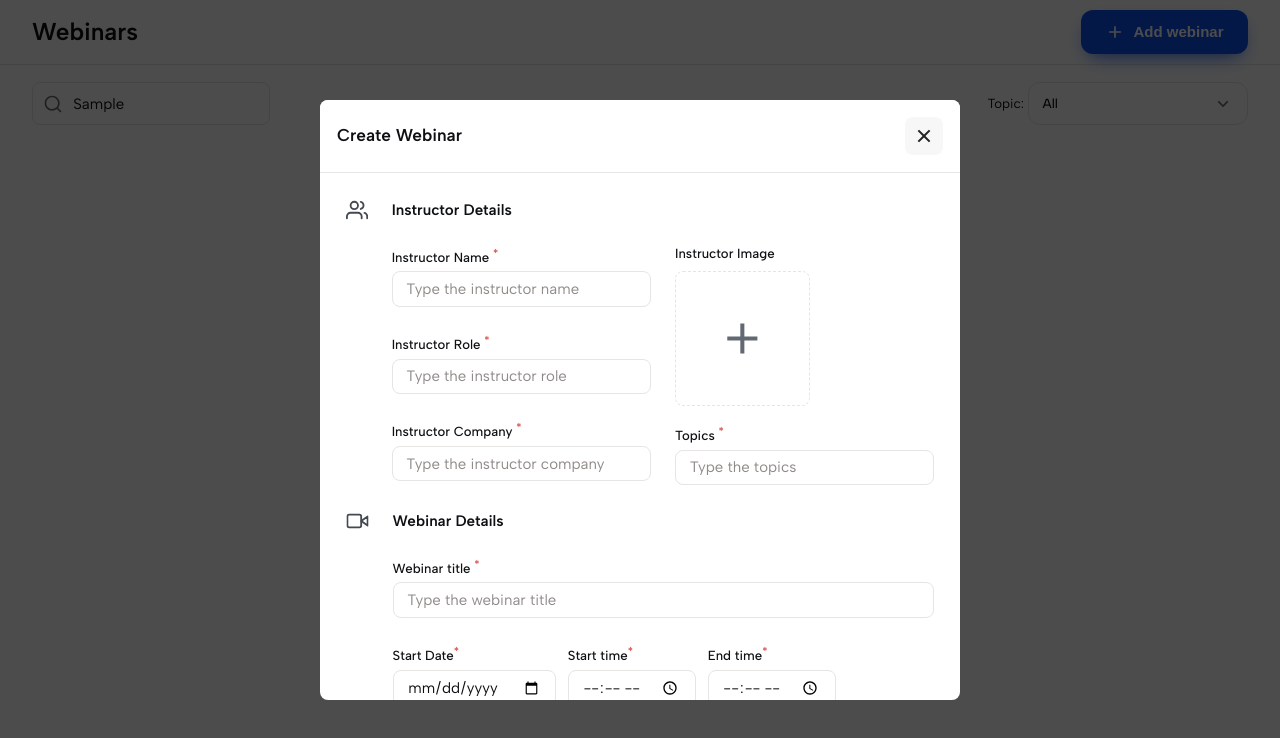
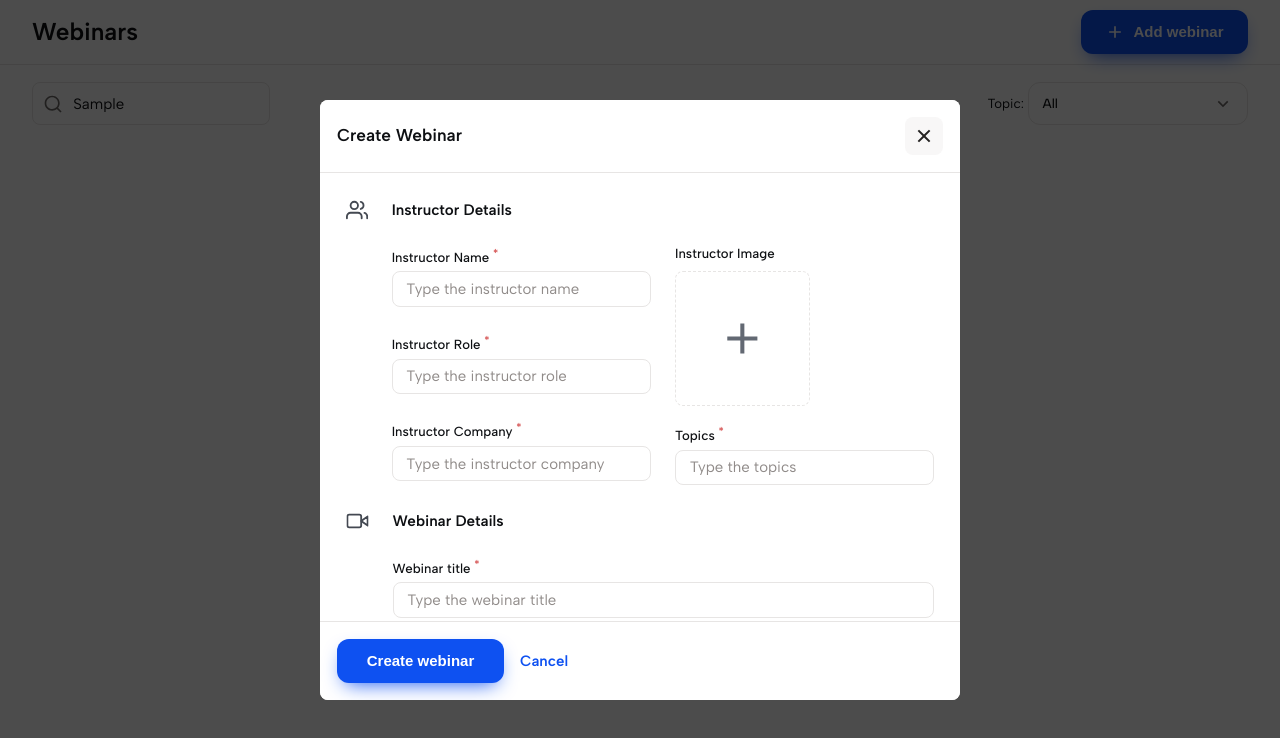
Before and after one commit to Mansi8223/webinar-flow, a React (Create React App) app: page / in a window 1280 px wide. Both pictures are taken after typing "Sample" into the empty fields and a click on the button "Add webinar". Shown: the top 738 px of the page. Built offline with nearby package versions, Linux system fonts and the light colour scheme.

Commit message:
modal footer sticky done

```diff
--- a/src/Modals/WebinarModal.js
+++ b/src/Modals/WebinarModal.js
@@ -116,7 +116,7 @@ function WebinarModal(props) {
           </svg>
         </div>
       </div>
-      <section className="d-flex d-flex-column gap-6 p-7 border-bottom">
+      <section className="d-flex d-flex-column gap-6 p-7">
         {/* instructor details */}
         <div className="col-12 d-flex gap-6">
           <svg
@@ -355,7 +355,9 @@ function WebinarModal(props) {
           </div>
         </div>
       </section>
-      <div className="d-flex gap-4 p-5">
+      <div
+        className={`${styles.modalFooter} d-flex gap-4 p-5 bg-white border-top`}
+      >
         {/* add and edit button */}
         <button type="submit" className="btn btn-primary rounded-12">
           {props.functionality == "add" ? "Create webinar" : "Save Webinar"}
--- a/src/styles/global.css
+++ b/src/styles/global.css
@@ -496,6 +496,10 @@ div {
   border-bottom: 1px solid var(--off-white);
 }
 
+.border-top{
+  border-top: 1px solid var(--off-white);
+}
+
 .border-bottom-2px {
   border-bottom: 2px solid var(--off-white);
 }
--- a/src/styles/modularCSS/WebinarModal.module.css
+++ b/src/styles/modularCSS/WebinarModal.module.css
@@ -7,3 +7,7 @@
     width: 135px;
     height: 135px;
 }
+.modalFooter{
+    position: sticky;
+    bottom: 0;
+}
```
